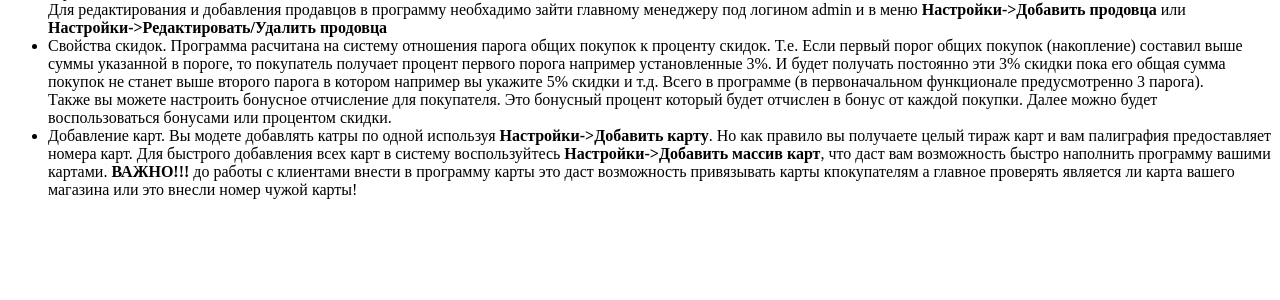
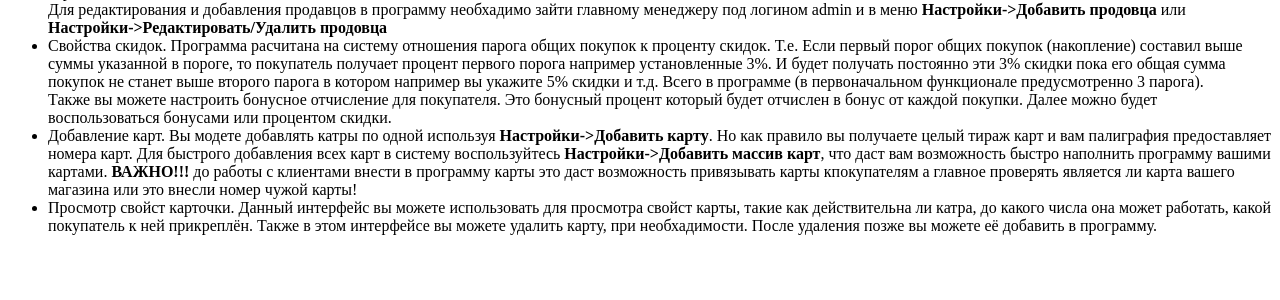
Before and after one commit to bessono/sale_card, a PHP site: page /help.php in a window 1280 px wide. Shown: the part 203-503 px from the top of the page. Run offline with PHP 8.4, Linux system fonts and the light colour scheme.

Commit message:
Работа со страницей помощи

```diff
--- a/public_html/views/site/help.php
+++ b/public_html/views/site/help.php
@@ -16,5 +16,5 @@
 		<li>
 		Добавление карт. Вы модете добавлять катры по одной используя <b>Настройки->Добавить карту</b>. Но как правило вы получаете целый тираж карт и вам палиграфия предоставляет номера карт. Для быстрого добавления всех карт в систему воспользуйтесь <b>Настройки->Добавить массив карт</b>, что даст вам возможность быстро наполнить программу вашими картами. <b>ВАЖНО!!!</b> до работы с клиентами внести в программу карты это даст возможность привязывать карты кпокупателям а главное проверять является ли карта вашего магазина или это внесли номер чужой карты!
 		</li>
-
+		<li>Просмотр свойст карточки. Данный интерфейс вы можете использовать для просмотра свойст карты, такие как действительна ли катра, до какого числа она может работать, какой покупатель к ней прикреплён. Также в этом интерфейсе вы можете удалить карту, при необхадимости. После удаления позже вы можете её добавить в программу.</li>
 	</ul>
```
